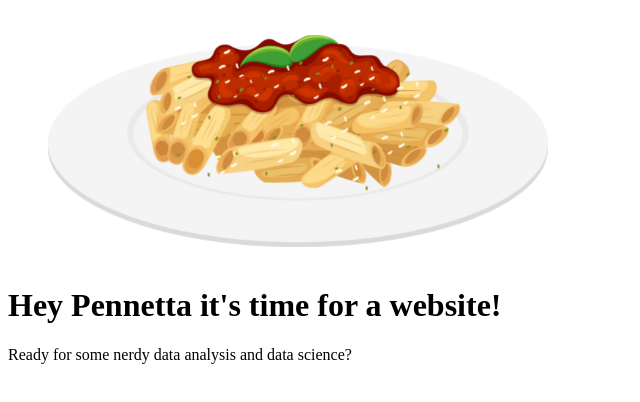
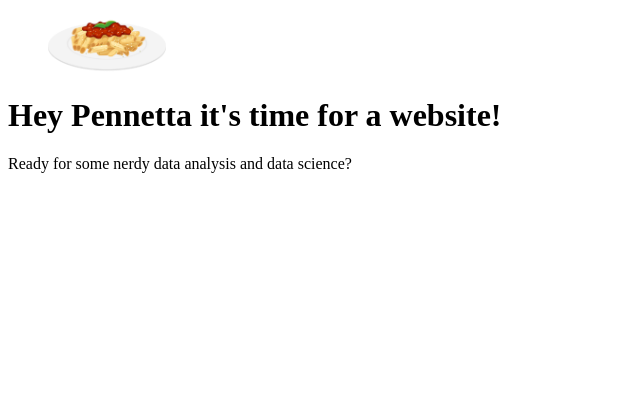
Before and after one commit to 4nemo0220/4nemo0220.provasito, a plain HTML site: page index.html in a window 1280 px wide. Shown: the whole page, without its empty margins (0-640 px from the left). Drawn offline with Linux system fonts and the light colour scheme.

Commit message:
Update index.html

```diff
--- a/index.html
+++ b/index.html
@@ -3,7 +3,7 @@
 <body>
   <header>
     <figure>
-        <img src="/pennetta_al_sugo_logo.png" alt="Logo" style="max-width: 50%;" />
+        <img src="/pennetta_al_sugo_logo.png" alt="Logo" style="max-width: 10%;" />
     </figure>
   </header>
   <h1>Hey Pennetta it's time for a website!</h1>
```
